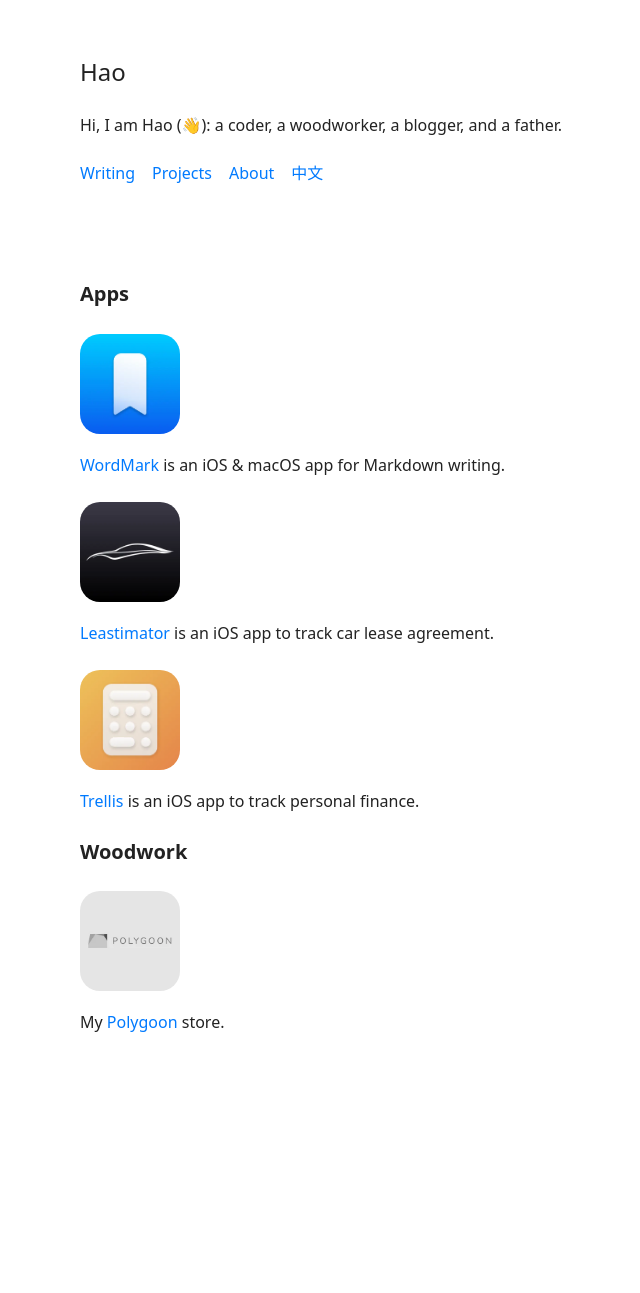
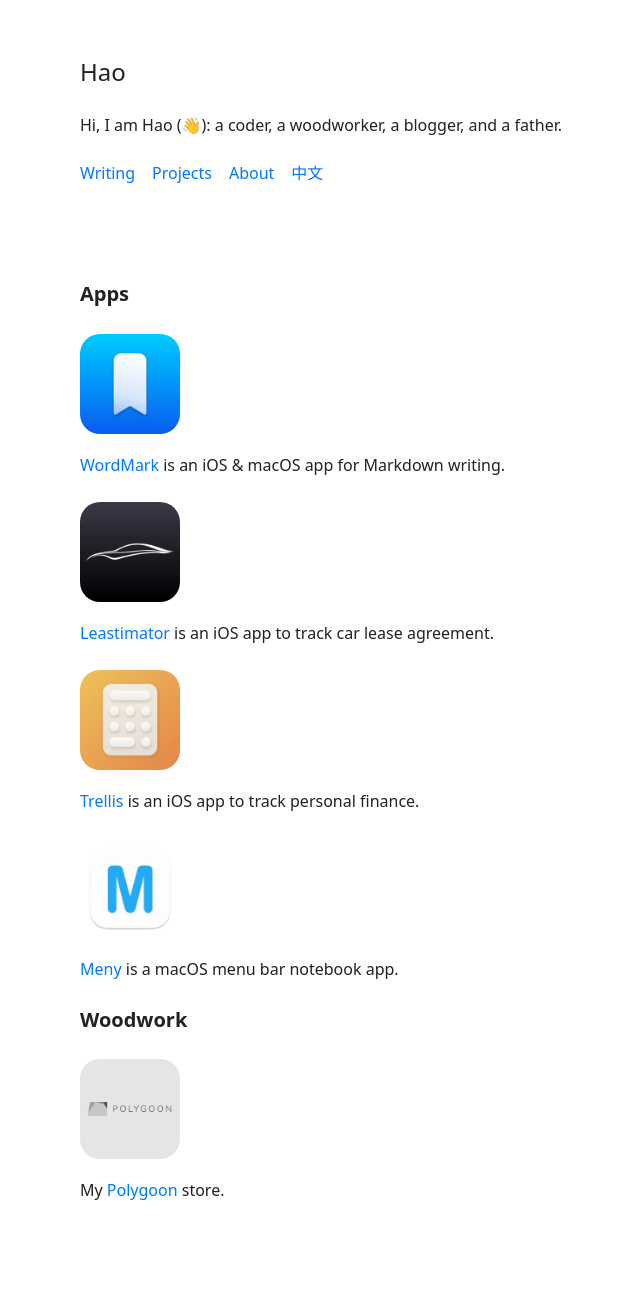
Before and after one commit to fuermosi777/fuermosi777.github.io, a Jekyll site: the page built from projects.md, in a window 1280 px wide. Shown: the whole page, without its empty margins (125-765 px from the left). Built offline with Jekyll 4.4.1, drawn with Linux system fonts in a browser that asks for light colours; comment, search, counter and statistics services are not loaded; before the commit the page ends 1125 px from its top, so only the background shows below that.

Commit message:
Add Meny to projects

```diff
--- a/projects.md
+++ b/projects.md
@@ -35,6 +35,11 @@
 </a>
 [Trellis](https://github.com/fuermosi777/trellis-doc) is an iOS app to track personal finance.
 
+<a href="https://github.com/fuermosi777/meny-feedback">
+  <img class="left layout-app-logo" src="/images/meny/logo.webp">
+</a>
+[Meny](https://apps.apple.com/us/app/meny/id1671366999?mt=12) is a macOS menu bar notebook app.
+
 # Woodwork
 
 <a href="https://www.etsy.com/shop/Polygoon">
```
Also changed, not shown: Gemfile.lock, images/meny/logo.webp.
